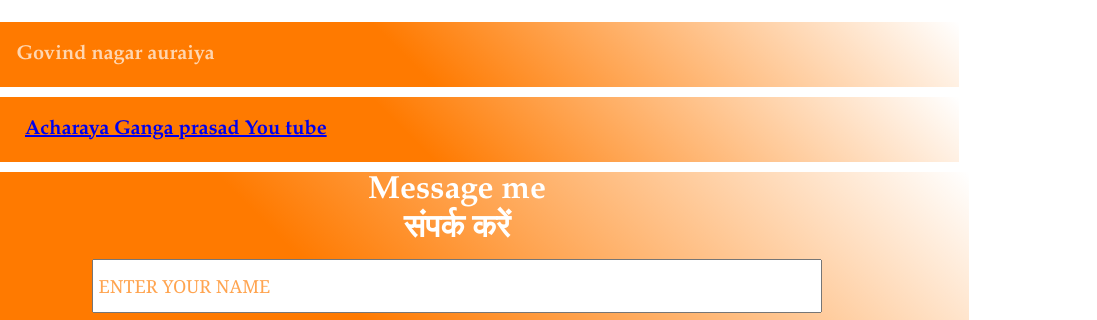
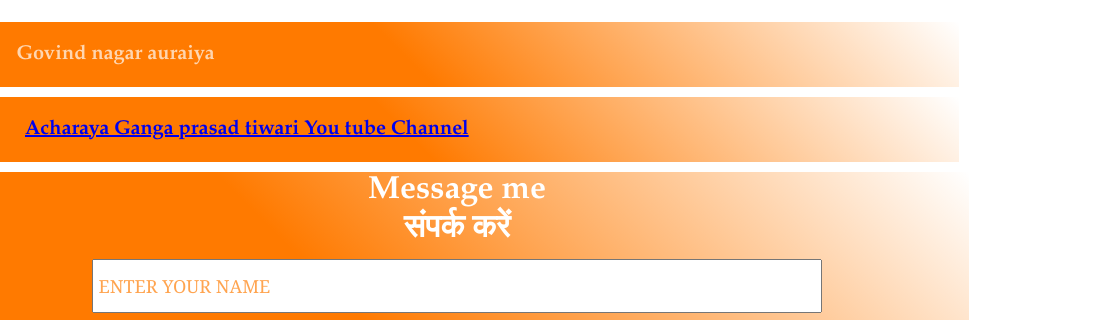
Before and after one commit to officialrishabh123/Bhagwat-katha, a plain HTML site: page contact.html in a window 1280 px wide. Shown: the part 276-596 px from the top of the page, 183-1280 px from the left. Drawn offline with Linux system fonts and the light colour scheme; a web font is replaced by a local one.

Commit message:
Update contact.html

```diff
--- a/contact.html
+++ b/contact.html
@@ -153,7 +153,7 @@
             <div class="address">
                <i class="fa fa-youtube-play" aria-hidden="true"></i>
                  &nbsp&nbsp&nbsp&nbsp
-                <a href="https://youtu.be/U366E7ElPmo">Acharaya Ganga prasad You tube</a></li>
+                <a href="https://youtu.be/U366E7ElPmo">Acharaya Ganga prasad tiwari You tube Channel</a></li>
             </div>
         </div>
 
```
